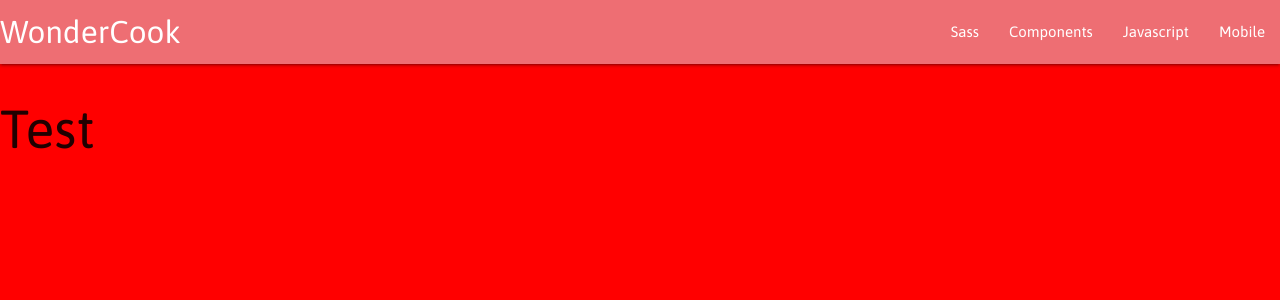
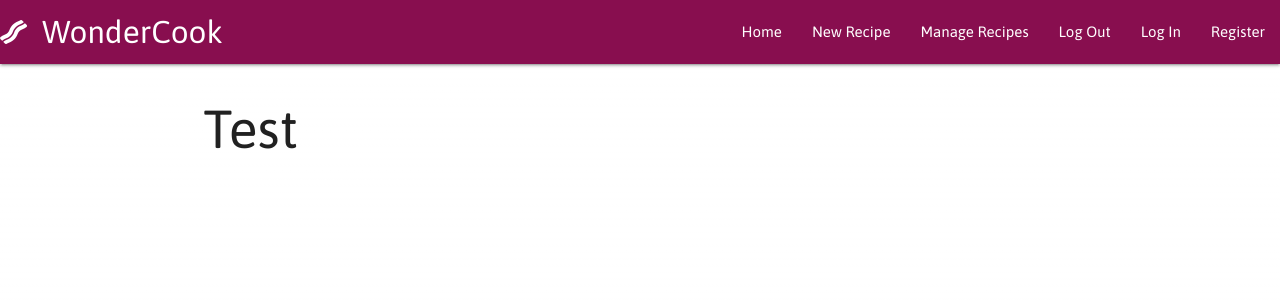
Before and after one commit to kervo/DataCentric_MS3, a Flask app: page / in a window 1280 px wide. Shown: the top 300 px of the page. Run offline with Flask 2, Linux system fonts and the light colour scheme; data that the repository does not hold is empty; some libraries are stand-ins or nearby versions.

Commit message:
CSS features: container for templates, colours and icons

```diff
--- a/static/css/style.css
+++ b/static/css/style.css
@@ -1,4 +1,4 @@
 body {
-  background-color: red;
   font-family: 'Asap', sans-serif;
+  background: -webkit-linear-gradient(rgba(255, 255, 255, 0.9), rgba(255, 255, 255, 0));
 }
--- a/templates/base.html
+++ b/templates/base.html
@@ -3,7 +3,10 @@
   <head>
     <meta charset="UTF-8" />
     <meta name="viewport" content="width=device-width, initial-scale=1.0" />
-    <link href="https://fonts.googleapis.com/css2?family=Asap:ital,wght@0,400;0,500;0,600;0,700;1,400;1,500;1,600;1,700&display=swap" rel="stylesheet">
+    <link
+      href="https://fonts.googleapis.com/css2?family=Asap:ital,wght@0,400;0,500;0,600;0,700;1,400;1,500;1,600;1,700&display=swap"
+      rel="stylesheet"
+    />
     <link
       rel="stylesheet"
       href="https://cdnjs.cloudflare.com/ajax/libs/font-awesome/5.15.1/css/all.min.css"
@@ -27,29 +30,40 @@
   <body>
     <header>
       <!-- Navbar for full screen version -->
-      <nav class="nav-extended">
+      <nav class="nav-extended pink darken-4">
         <div class="nav-wrapper">
-          <a href="#!" class="brand-logo">WonderCook</a>
+          <a href="#!" class="brand-logo"><i class="fas fa-bacon"></i>WonderCook</a>
           <a href="#" data-target="mobile-demo" class="sidenav-trigger">
             <i class="fas fa-hamburger"></i></a>
           <ul class="right hide-on-med-and-down">
-            <li><a href="sass.html">Sass</a></li>
-            <li><a href="badges.html">Components</a></li>
-            <li><a href="collapsible.html">Javascript</a></li>
-            <li><a href="mobile.html">Mobile</a></li>
+            <li><a href="#">Home</a></li>
+            <li><a href="#">New Recipe</a></li>
+            <li><a href="#">Manage Recipes</a></li>
+            <li><a href="#">Log Out</a></li>
+            <li><a href="#">Log In</a></li>
+            <li><a href="#">Register</a></li>
           </ul>
         </div>
       </nav>
       <!-- Navbar for mobile version -->
       <ul class="sidenav" id="mobile-demo">
-        <li><a href="sass.html">Sass</a></li>
-        <li><a href="badges.html">Components</a></li>
-        <li><a href="collapsible.html">Javascript</a></li>
-        <li><a href="mobile.html">Mobile</a></li>
+            <li>
+                <h4 class="center-align">
+                    Wonder<i class="fas fa-pepper-hot"></i> Menu
+                </h4>
+            </li>
+            <li><a href="#">Home</a></li>
+            <li><a href="#">New Recipe</a></li>
+            <li><a href="#">Manage Recipes</a></li>
+            <li><a href="#">Log Out</a></li>
+            <li><a href="#">Log In</a></li>
+            <li><a href="#">Register</a></li>
       </ul>
     </header>
-
-    {% block content %} {% endblock %}
+    <div class="container">
+      {% block content %}
+      {% endblock %}
+    </div>
     <!-- Compiled Jquery -->
     <script
       src="https://code.jquery.com/jquery-3.5.1.min.js"
--- a/templates/recipes.html
+++ b/templates/recipes.html
@@ -1,7 +1,10 @@
 {% extends "base.html" %}
 
 {% block content %}
-<h2>Test</h2>
+<div class="row">
+    <div class="col s12">
+
+    <h2>Test</h2>
     {% for recipes in recipes %}
         {{ recipes.recipe_name }}<br>
         {{ recipes.meal }}<br>
@@ -9,5 +12,6 @@
         {{ recipes.country }}<br>
         {{ recipes.vegetarian }}<br>
     {% endfor %}
-
+    </div>
+</div>
 {% endblock %}
```
Also changed, not shown: README.md.
